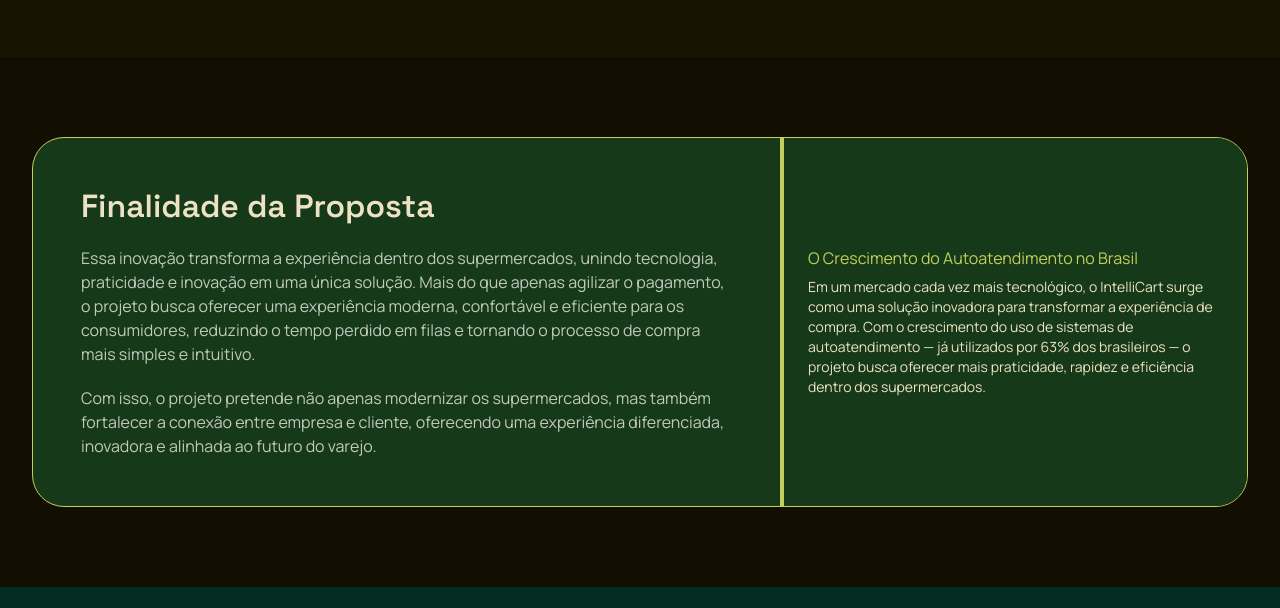
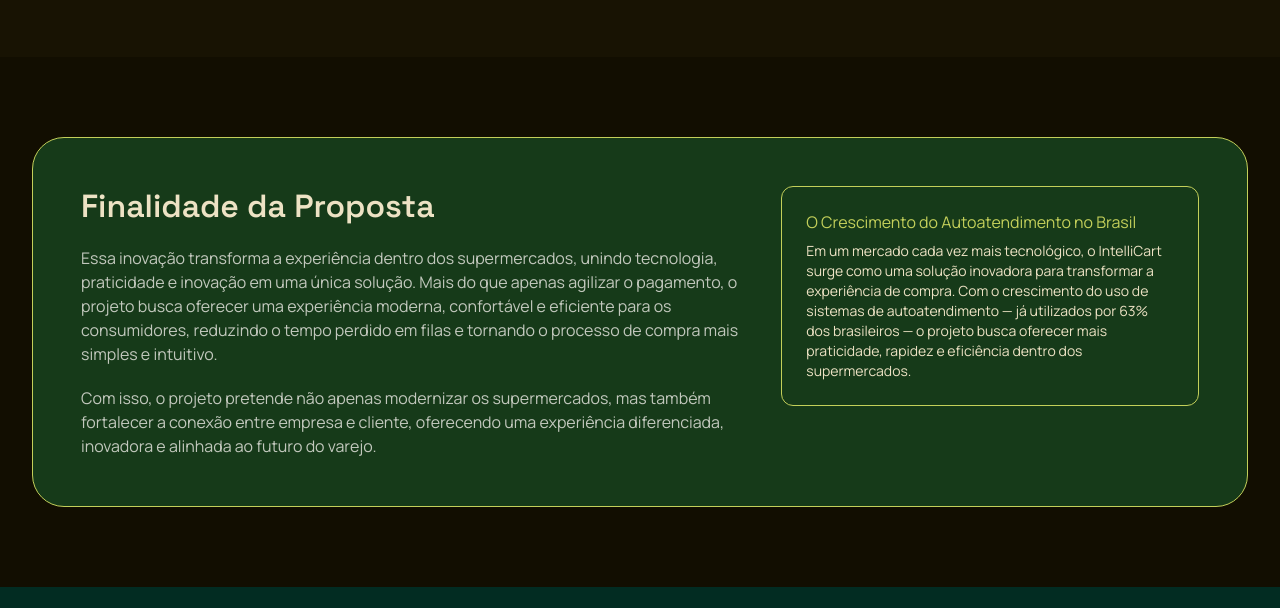
Before and after one commit to RobertaVitoriadeSouza/tcc-intercall, a website: page pagina1.html in a window 1280 px wide. Shown: the part 2179-2787 px from the top of the page. Drawn offline with Linux system fonts and the light colour scheme.

Commit message:
Reverte estrutura do card 'O Crescimento': volta a ficar inset com padding uniforme (nao mais encostado nas bordas), mantendo so a cor corrigida

```diff
--- a/pagina1.css
+++ b/pagina1.css
@@ -270,15 +270,17 @@
 
   border-radius: var(--radius-lg);
 
-  overflow: hidden;
+  padding: 32px;
 
   display: grid;
 
   gap: 32px;
 
+  align-items: start;
+
 }
 
-.finalidade-copy { display: flex; flex-direction: column; gap: 20px; padding: 32px; }
+.finalidade-copy { display: flex; flex-direction: column; gap: 20px; }
 
 .finalidade-copy h2 { font-size: 32px; font-weight: 600; color: var(--finalidade-heading); }
 
@@ -288,13 +290,15 @@
 
   background: var(--finalidade-highlight-bg);
 
-  border-left: 4px solid var(--lime);
+  border: 1px solid var(--lime);
+
+  border-radius: var(--radius-md);
 
   padding: 24px;
 
   display: flex; flex-direction: column; gap: 8px;
 
-  justify-content: center;
+  align-self: start;
 
 }
 
@@ -306,8 +310,6 @@
 
   .finalidade { padding: 80px 0; }
 
-  .finalidade-panel { grid-template-columns: 1.6fr 1fr; gap: 0; }
-
-  .finalidade-copy { padding: 48px; }
+  .finalidade-panel { grid-template-columns: 1.6fr 1fr; padding: 48px; align-items: start; }
 
 }
```
